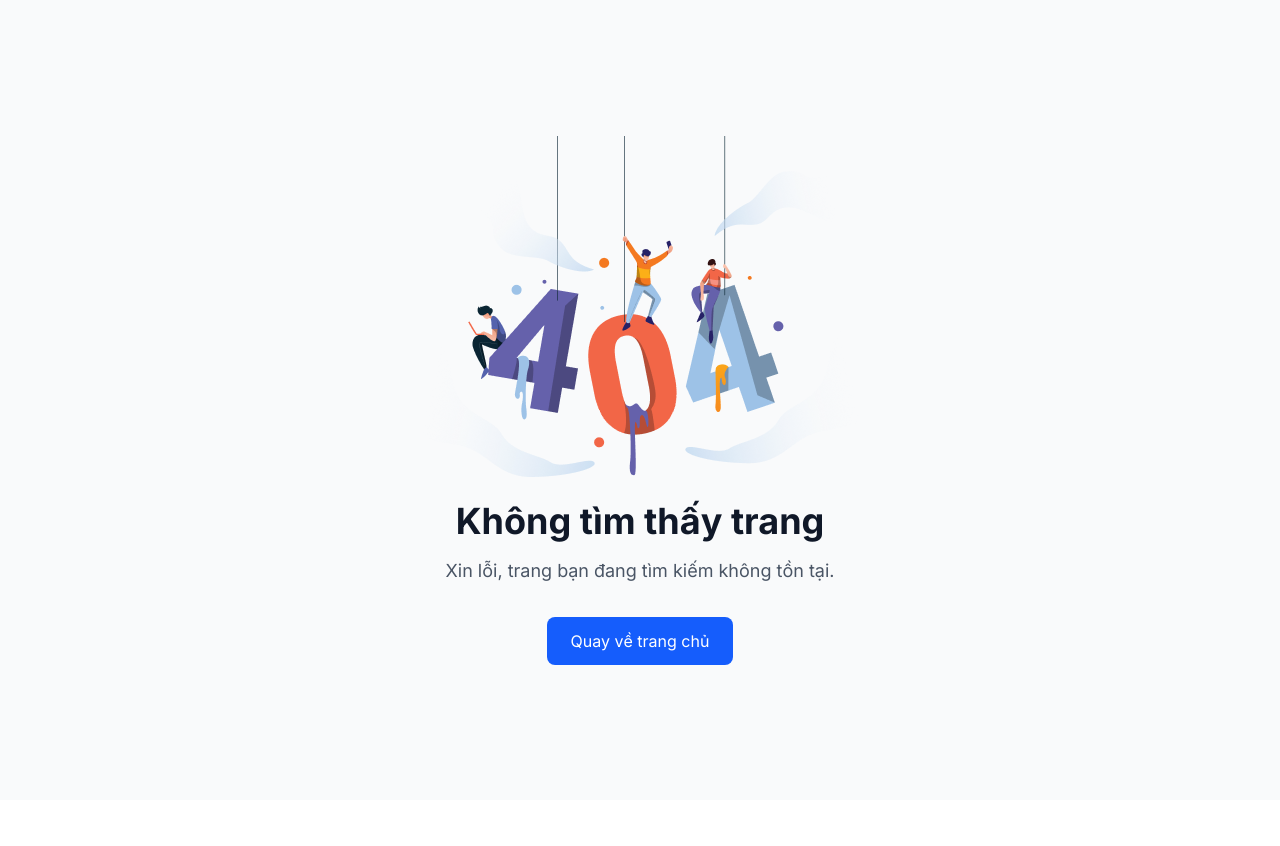
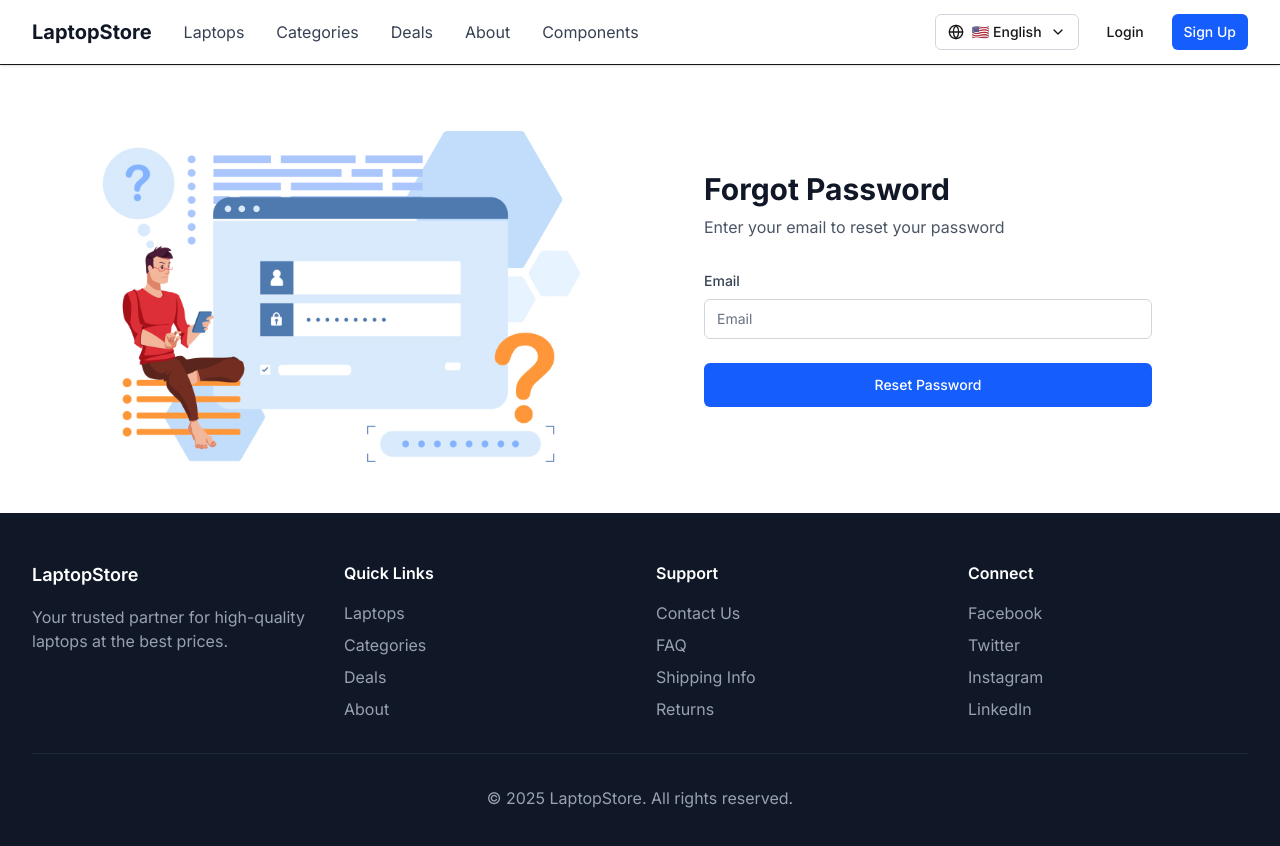
Before and after one commit to ductung3008/mactwo-client, a Next.js app: page /en/forgot-password in a window 1280 px wide. Before the commit this address had no page. Shown: the top 846 px of the page. Before the commit the page ends 800 px from the top, so only its background shows below. Built offline with nearby package versions, Linux system fonts and the light colour scheme.

Commit message:
feat: add forgot password page ui

```diff
--- a/messages/en.json
+++ b/messages/en.json
@@ -52,6 +52,15 @@
       "dateOfBirthInvalid": "Invalid date of birth",
       "phoneNumberRequired": "Phone number is required",
       "phoneNumberInvalid": "Invalid phone number format"
+    },
+    "forgotPassword": {
+      "title": "Forgot Password",
+      "subtitle": "Enter your email to reset your password",
+      "email": "Email",
+      "emailRequired": "Email is required",
+      "emailInvalid": "Invalid email address",
+      "resetPassword": "Reset Password",
+      "resettingPassword": "Resetting password..."
     }
   },
   "datePicker": {
--- a/messages/vi.json
+++ b/messages/vi.json
@@ -52,6 +52,15 @@
       "dateOfBirthInvalid": "Ngày sinh không hợp lệ",
       "phoneNumberRequired": "Số điện thoại là bắt buộc",
       "phoneNumberInvalid": "Số điện thoại không hợp lệ"
+    },
+    "forgotPassword": {
+      "title": "Quên Mật Khẩu",
+      "subtitle": "Nhập email của bạn để đặt lại mật khẩu",
+      "email": "Email",
+      "emailRequired": "Email là bắt buộc",
+      "emailInvalid": "Email không hợp lệ",
+      "resetPassword": "Đặt Lại Mật Khẩu",
+      "resettingPassword": "Đang đặt lại mật khẩu..."
     }
   },
   "datePicker": {
--- /dev/null
+++ b/src/app/[locale]/(auth)/forgot-password/page.tsx
@@ -0,0 +1,113 @@
+'use client';
+
+import { Button, Input } from '@/components/ui';
+import { zodResolver } from '@hookform/resolvers/zod';
+import { useTranslations } from 'next-intl';
+import Image from 'next/image';
+import { useForm } from 'react-hook-form';
+import { z } from 'zod';
+
+export default function ForgotPasswordPage() {
+  const t = useTranslations('auth.forgotPassword');
+
+  const forgotPasswordSchema = z.object({
+    email: z.string().min(1, t('emailRequired')).email(t('emailInvalid')),
+  });
+
+  type ForgotPasswordFormData = z.infer<typeof forgotPasswordSchema>;
+
+  const {
+    register,
+    handleSubmit,
+    formState: { errors, isSubmitting },
+  } = useForm<ForgotPasswordFormData>({
+    resolver: zodResolver(forgotPasswordSchema),
+    defaultValues: {
+      email: '',
+    },
+  });
+
+  const onSubmit = async (data: ForgotPasswordFormData) => {
+    console.log('Forgot password data:', data);
+  };
+
+  return (
+    <div className='flex min-h-fit items-center justify-center px-4 py-12 sm:px-6 lg:px-8'>
+      <div className='w-full max-w-6xl'>
+        <div className='overflow-hidden rounded-lg'>
+          <div className='flex flex-col items-center lg:flex-row lg:*:w-1/2'>
+            {/* Left side - Image */}
+            <div>
+              <Image
+                src='/auth/forgot-password.jpeg'
+                alt={t('title')}
+                width={612}
+                height={400}
+                className='hidden object-cover lg:block'
+                priority
+              />
+            </div>
+
+            {/* Right side - Form */}
+            <div className='flex flex-1 flex-col justify-center px-6 py-12 lg:w-1/2 lg:px-12'>
+              <div className='mx-auto w-full max-w-md'>
+                <div className='mb-8'>
+                  <h1 className='text-3xl font-bold text-gray-900'>
+                    {t('title')}
+                  </h1>
+                  <p className='mt-2 text-gray-600'>{t('subtitle')}</p>
+                </div>
+
+                <form onSubmit={handleSubmit(onSubmit)} className='space-y-6'>
+                  {/* Email Field */}
+                  <div>
+                    <label
+                      htmlFor='email'
+                      className='mb-2 block text-sm font-medium text-gray-700'
+                    >
+                      {t('email')}
+                    </label>
+                    <Input
+                      id='email'
+                      type='email'
+                      autoComplete='email'
+                      placeholder={t('email')}
+                      {...register('email')}
+                      className={
+                        errors.email
+                          ? 'border-red-500 focus:border-red-500'
+                          : ''
+                      }
+                    />
+                    {errors.email && (
+                      <p className='mt-1 text-sm text-red-600'>
+                        {errors.email.message}
+                      </p>
+                    )}
+                  </div>
+
+                  {/* Submit Button */}
+                  <Button
+                    type='submit'
+                    className='w-full'
+                    size='lg'
+                    disabled={isSubmitting}
+                  >
+                    {isSubmitting ? (
+                      <div className='flex items-center gap-2'>
+                        <div className='h-4 w-4 animate-spin rounded-full border-2 border-white border-t-transparent' />
+                        {t('resettingPassword')}
+                      </div>
+                    ) : (
+                      t('resetPassword')
+                    )}
+                  </Button>
+                </form>
+              </div>
+            </div>
+          </div>
+        </div>
+      </div>
+    </div>
+  );
+}
```
Also changed, not shown: src/components/ui/date-picker.tsx (+6 -2 lines), public/auth/forgot-password.jpeg (added).
